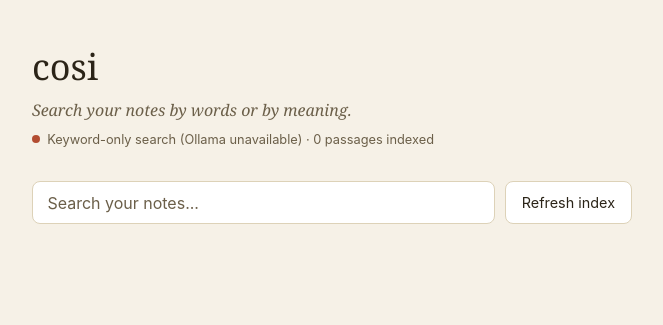
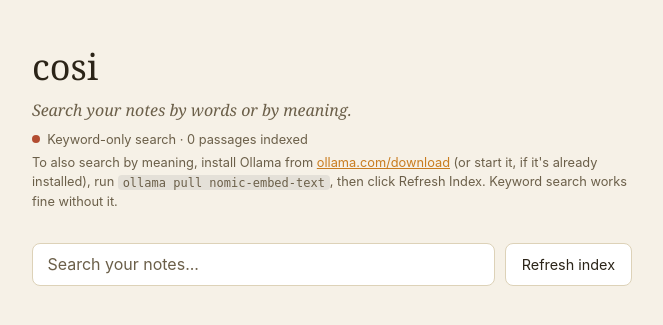
Before and after one commit to anklus-dev/cosi, a Flask app: page / in a window 1280 px wide. Shown: the top 325 px of the page, without its empty margins (308-971 px from the left). Run offline with Flask 3, Linux system fonts and the light colour scheme; parts of the project's set-up code (start-up, migrations or seed data) failed here and were passed over; some libraries are stand-ins or nearby versions.

Commit message:
Show Ollama install link and next steps when it's unavailable

```diff
--- a/app.py
+++ b/app.py
@@ -92,6 +92,8 @@ def startup_check():
     else:
         print(f"[cosi] WARNING: {status['reason']}")
         print("[cosi] Falling back to keyword-only (BM25) search until Ollama is available.")
+        print("[cosi] To enable meaning search: install Ollama from https://ollama.com/download,")
+        print("[cosi] run 'ollama pull nomic-embed-text', then click 'Refresh Index'.")
 
     if not os.path.exists(offline_ingest.DB_PATH):
         print("[cosi] No index found yet -- click 'Refresh Index' in the WebUI to build it.")
--- a/static/script.js
+++ b/static/script.js
@@ -21,8 +21,41 @@ function fmtScore(value) {
 }
 
 const modeStatusEl = document.getElementById("mode-status");
+const modeHintEl = document.getElementById("mode-hint");
+const OLLAMA_DOWNLOAD_URL = "https://ollama.com/download";
+const EMBED_MODEL = "nomic-embed-text";
+let modeRecheckTimer = null;
+
+// Builds the "how to turn on meaning search" hint with DOM nodes (no innerHTML),
+// since the reason text comes from an error message.
+function showOllamaHint(reason) {
+    modeHintEl.replaceChildren();
+    const add = (node) => modeHintEl.append(node);
+    const text = (t) => add(document.createTextNode(t));
+    const code = (t) => { const c = document.createElement("code"); c.textContent = t; add(c); };
+
+    if (reason && reason.includes("not pulled")) {
+        text("Ollama is running, but the embedding model is missing. Run ");
+        code(`ollama pull ${EMBED_MODEL}`);
+        text(", then click Refresh Index.");
+    } else {
+        text("To also search by meaning, install Ollama from ");
+        const a = document.createElement("a");
+        a.href = OLLAMA_DOWNLOAD_URL;
+        a.target = "_blank";
+        a.rel = "noopener";
+        a.textContent = "ollama.com/download";
+        add(a);
+        text(" (or start it, if it's already installed), run ");
+        code(`ollama pull ${EMBED_MODEL}`);
+        text(", then click Refresh Index. Keyword search works fine without it.");
+    }
+    modeHintEl.hidden = false;
+}
 
 // Shows whether search is using both branches or has fallen back to keyword-only.
+// While in keyword-only mode it re-checks every 30 s, so the page notices when
+// Ollama is started without needing a reload.
 function updateModeStatus() {
     fetch("/api/status")
         .then((res) => res.json())
@@ -31,10 +64,16 @@ function updateModeStatus() {
             if (s.mode === "hybrid") {
                 modeStatusEl.textContent = `Hybrid search · ${chunks} passages indexed`;
                 modeStatusEl.className = "mode-status is-hybrid";
+                modeStatusEl.title = "";
+                modeHintEl.hidden = true;
+                clearInterval(modeRecheckTimer);
+                modeRecheckTimer = null;
             } else {
-                modeStatusEl.textContent = `Keyword-only search (Ollama unavailable) · ${chunks} passages indexed`;
+                modeStatusEl.textContent = `Keyword-only search · ${chunks} passages indexed`;
                 modeStatusEl.className = "mode-status is-keyword";
                 modeStatusEl.title = s.ollama ? s.ollama.reason : "";
+                showOllamaHint(s.ollama ? s.ollama.reason : "");
+                if (!modeRecheckTimer) modeRecheckTimer = setInterval(updateModeStatus, 30000);
             }
         })
         .catch(() => { modeStatusEl.textContent = ""; });
--- a/static/style.css
+++ b/static/style.css
@@ -273,6 +273,22 @@ main {
 .mode-status.is-hybrid::before { background: var(--accent-warm); }
 .mode-status.is-keyword::before { background: var(--danger); }
 
+.mode-hint {
+    font-size: 0.8rem;
+    color: var(--text-dim);
+    margin: 0.25rem 0 0;
+    line-height: 1.5;
+}
+
+.mode-hint a { color: var(--accent-warm); }
+
+.mode-hint code {
+    font-size: 0.75rem;
+    padding: 0.05rem 0.3rem;
+    border-radius: 4px;
+    background: rgba(127, 127, 127, 0.15);
+}
+
 .score-breakdown {
     margin-top: 0.45rem;
     font-size: 0.75rem;
--- a/templates/index.html
+++ b/templates/index.html
@@ -12,6 +12,7 @@
             <h1>cosi</h1>
             <p class="tagline">Search your notes by words or by meaning.</p>
             <p id="mode-status" class="mode-status" role="status"></p>
+            <p id="mode-hint" class="mode-hint" hidden></p>
         </header>
 
         <div class="search-row">
```
Also changed, not shown: README.md.
